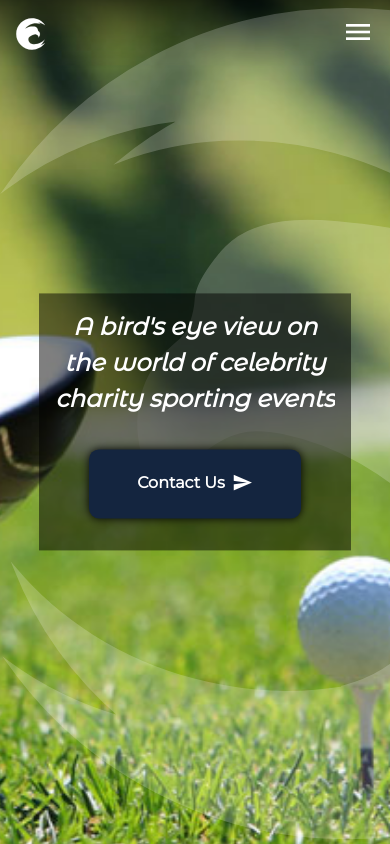
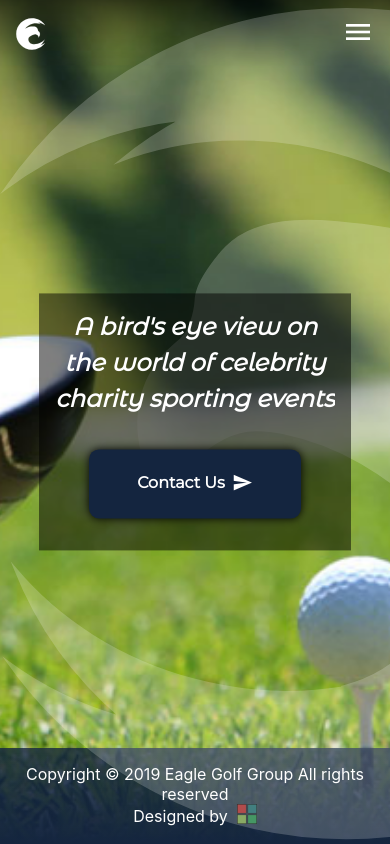
Before and after one commit to annaszalkiewicz/eaglegolfgroup, a React (Create React App) app: page / in a window 390 px wide. Shown: the top 844 px of the page. Built offline with nearby package versions, Linux system fonts and the light colour scheme.

Commit message:
Add footer fixed position on larger mobiles

```diff
--- a/src/css/_responsive.scss
+++ b/src/css/_responsive.scss
@@ -8,3 +8,11 @@
     }
   }
 }
+
+@media screen and (min-width: 360px) {
+  footer {
+    position: fixed;
+    bottom: 0;
+    left: 0;
+  }
+}
```
